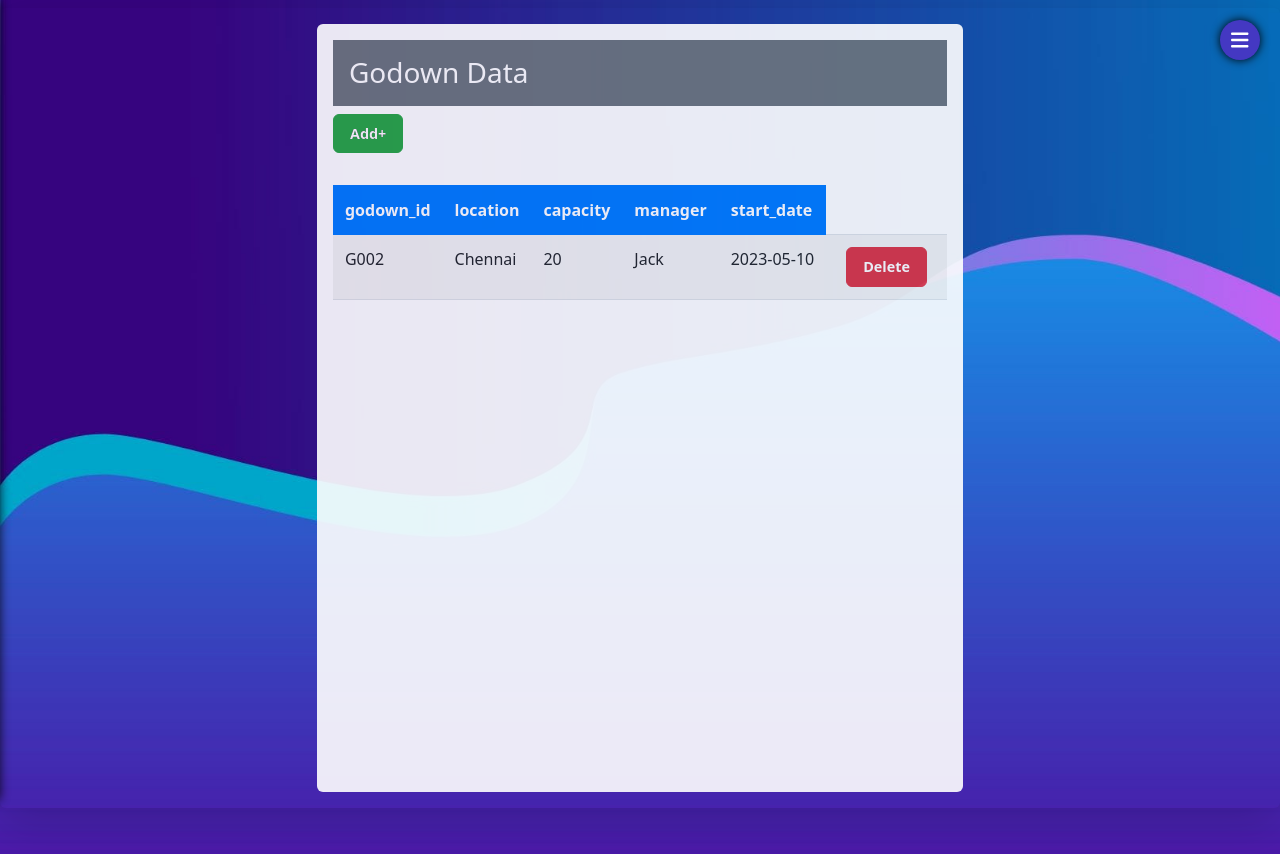
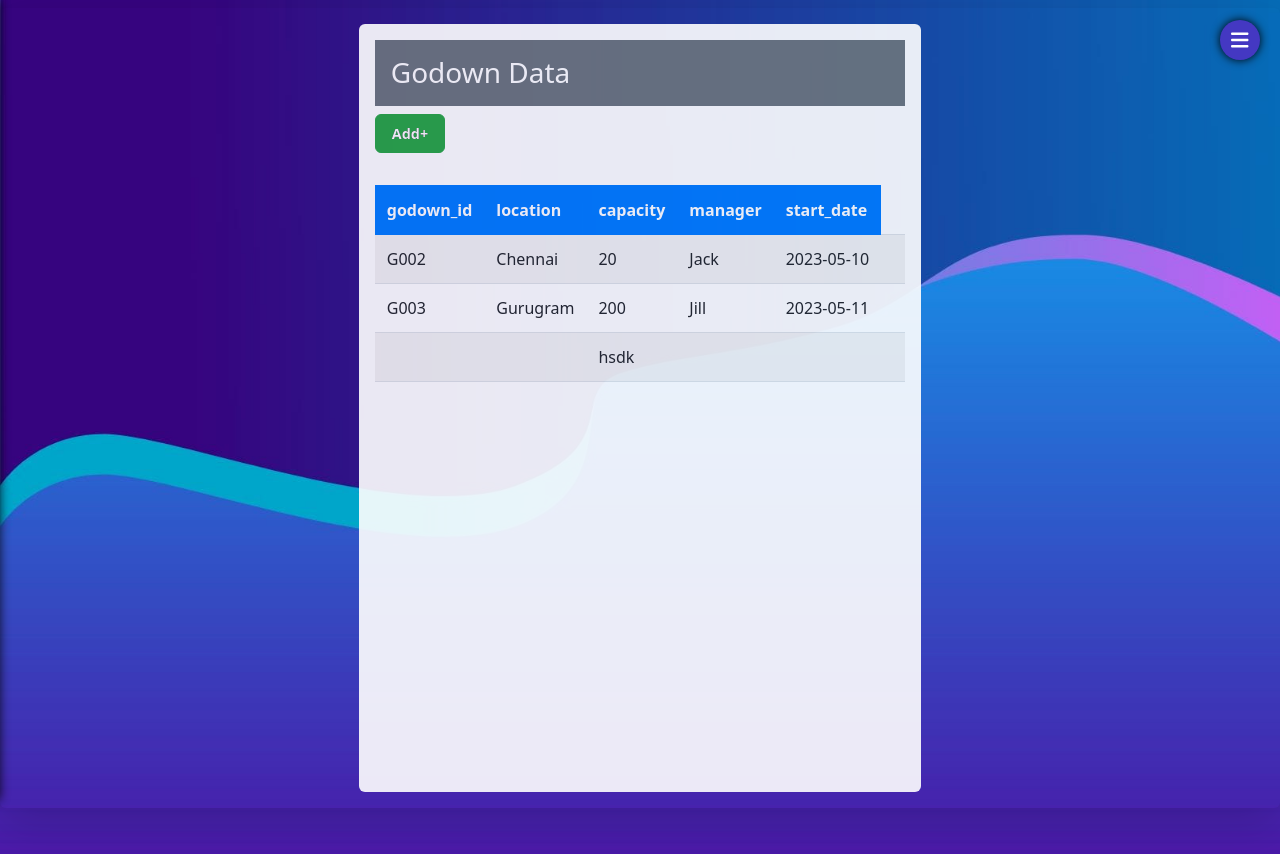
Before and after one commit to RayapudiNiharika/project, a React (Create React App) app: page /godown in a window 1280 px wide. Built offline with nearby package versions, Linux system fonts and the light colour scheme; no server answers; data requests are answered from the project's data file.

Commit message:
added scroll

```diff
--- a/db.json
+++ b/db.json
@@ -7,6 +7,22 @@
       "manager": "Jack",
       "start_date": "2023-05-10",
       "id": 1
+    },
+    {
+      "godown_id": "G003",
+      "location": "Gurugram",
+      "capacity": "200",
+      "manager": "Jill",
+      "start_date": "2023-05-11",
+      "id": 2
+    },
+    {
+      "godown_id": "",
+      "location": "",
+      "capacity": "hsdk",
+      "manager": "",
+      "start_date": "",
+      "id": 3
     }
   ],
   "employees": [
@@ -36,6 +52,21 @@
       "id": 1
     }
   ],
-  "outwards": [],
-  "returns":[]
+  "outwards": [
+    {
+      "godown_id": "001",
+      "item_name": "Medicines",
+      "invoice_no": "12",
+      "date_of_supply": "2023-05-01",
+      "date_of_del": "2023-05-03",
+      "delivered_to": "Jack",
+      "quantity": "987654321",
+      "purpose": "ajd",
+      "receipt_no": "12",
+      "bill_value": "2000",
+      "checked_by": "john",
+      "id": 1
+    }
+  ],
+  "returns": []
 }
--- a/src/components/pages/Employees/Employees.js
+++ b/src/components/pages/Employees/Employees.js
@@ -29,7 +29,7 @@ function Employees() {
       <Navbar />
       <div className="d-flex vh-100 bg-none justify-content-center aligh-items-center my-2 opacity-90 shadow-lg p-3 mb-5  rounded">
         <div className="w-70 bg-white rounded p-3">
-          <h3 className="p-3 mb-2 bg-secondary text-white">Employees Data</h3>
+          <h3 className="p-3 mb-2 bg-secondary text-white d-flex justify-content-center">Employees Data</h3>
           <Link to="/createemployee" className="btn btn-success">
             Add+
           </Link>
--- a/src/components/pages/Godown/Godown.js
+++ b/src/components/pages/Godown/Godown.js
@@ -18,18 +18,18 @@ function Godown() {
     fetch("http://localhost:9002/godown")
       .then((response) => response.json())
       .then((godown) => setGodown(godown));
-  }, []);
+  }, [godown]);
 
-  const handleDelete = (id) => {
-    const confirm = window.confirm("Do you like to delete?");
-    console.log(confirm);
-    if (confirm) {
-      axios.delete(`http://localhost:9002/godown/${id}`).then((res) => {
-        alert("Record Deleted");
-        Navigate("/Welcome");
-      });
-    }
-  };
+  // const handleDelete = (id) => {
+  //   const confirm = window.confirm("Do you like to delete?");
+  //   console.log(confirm);
+  //   if (confirm) {
+  //     axios.delete(`http://localhost:9002/godown/${id}`).then((res) => {
+  //       alert("Record Deleted");
+  //       Navigate("/Welcome");
+  //     });
+  //   }
+  // };
 
   return (
     <div>
@@ -60,7 +60,7 @@ function Godown() {
                   <td>{data.start_date}</td>
                   <td>
                     {/* <Link to={`/update/${data.employee_id}`} className='btn btn-primary'>Update</Link> */}
-                    <button className='btn btn-danger ms-2' onClick={handleDelete(data.id)}>Delete</button>
+                    {/* <button className='btn btn-danger ms-2' onClick={handleDelete(data.id)}>Delete</button> */}
                     {/* <button className="btn btn-danger" type="submit">
                       Delete
                     </button> */}
--- a/src/components/pages/Outwards/CreateOutwards.js
+++ b/src/components/pages/Outwards/CreateOutwards.js
@@ -2,6 +2,8 @@ import axios from 'axios';
 import React, { useState } from 'react';
 import { useNavigate } from 'react-router-dom';
 import { Link } from 'react-router-dom';
+import "./createoutwards.css";
+
 
 
 function CreateOutwards()
@@ -73,8 +75,8 @@ function CreateOutwards()
 
 
     return (
-        <div className='d-flex vh-50 bg-none justify-content-center aligh-items-center'>
-            <div className='w-50 bg-white rounded p-3'>
+        <div className="container">
+            <div className='w-50 bg-white rounded p-3 my-10'>
                 <form onSubmit={handleSubmit}>
                     <h2>Add Outwards</h2>
                     <div className='mb-2'>
--- a/src/components/pages/Outwards/Outwards.js
+++ b/src/components/pages/Outwards/Outwards.js
@@ -35,8 +35,8 @@ function Outwards() {
       <Navbar />
       <div className="d-flex vh-100 bg-none justify-content-center aligh-items-center my-5 opacity-90 shadow-lg p-3 mb-5  rounded">
         <div className="w-70 bg-white rounded p-3">
-          <h3 className="p-3 mb-2 bg-secondary text-white">Outwards Data</h3>
-          <Link to="/createoutwards" className="btn btn-success">
+          <h3 className="p-3 mb-2 bg-secondary text-white d-flex justify-content-center">Outwards Data</h3>
+          <Link to="/createoutwards" className="btn btn-success d-flex justify-content-center">
             Add+
           </Link>
           <table className="table">
--- /dev/null
+++ b/src/components/pages/Outwards/createoutwards.css
@@ -0,0 +1,10 @@
+.container{
+    /* d-flex vh-50 bg-none justify-content-center aligh-items-center overflow-y: scroll */
+    display: flex;
+    height: 600px;
+    background: none;
+    justify-content: center;
+    align-items: center;
+    overflow-y: scroll;
+
+}
--- a/src/components/pages/Returns/Returns.js
+++ b/src/components/pages/Returns/Returns.js
@@ -59,7 +59,7 @@ function Returns()
     return (
         <div className='d-flex vh-100 bg-none justify-content-center aligh-items-center my-5 opacity-90 shadow-lg p-3 mb-5  rounded'>
             <div className='w-70 bg-white rounded p-3'>
-            <h3 className="p-3 mb-2 bg-secondary text-white">Returns Data</h3>
+            <h3 className="p-3 mb-2 bg-secondary text-white justify-content-center">Returns Data</h3>
                 {/* <Link to='/createreturn' className='btn btn-success'>Add+</Link> */}
                 <table className='table'>
                     <thead>
```
